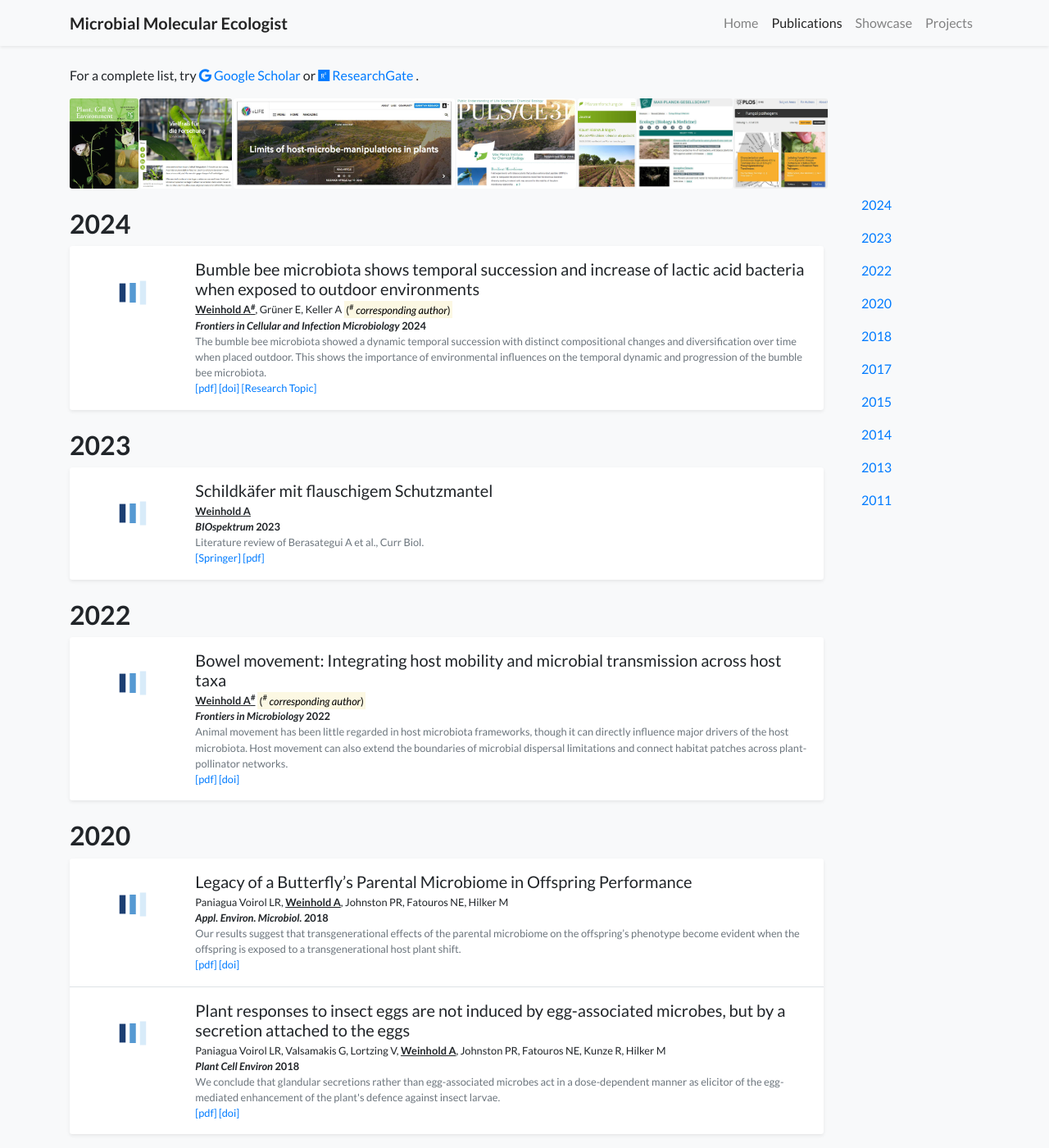
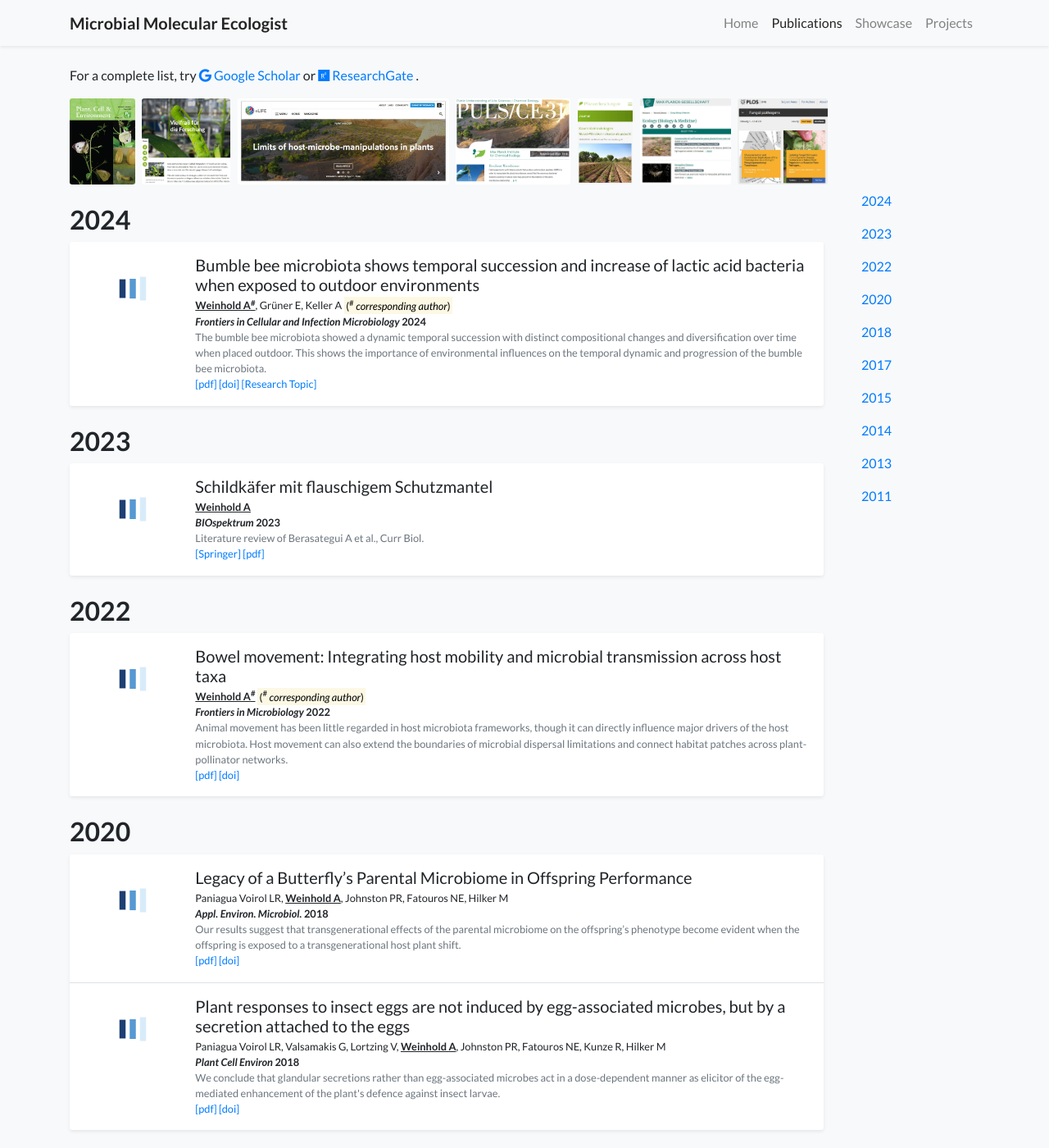
Before and after one commit to micromole/micromole.github.io, a Jekyll site: the page built from publications.html, in a window 1280 px wide and 1400 px high. Shown: the whole window at 82% size. Built offline with Jekyll 4.4.1, drawn with Linux system fonts in a browser that asks for light colours; nearby versions of some CDN libraries; comment, search, counter and statistics services are not loaded; a style sheet for code colours, icons or effects is not loaded.

Commit message:
Update publications.html

```diff
--- a/publications.html
+++ b/publications.html
@@ -32,14 +32,14 @@ body_attr: >-
 <style>
 /* Default sizes for larger screens */
 .small-img {
-    height: 110px;
+    height: 105px;
     width: auto;
 }
 
 /* Smaller sizes for screens below 576px (Bootstrap's xs breakpoint) */
 @media (max-width: 576px) {
     .small-img {
-        height: 80px; /* Adjust as needed */
+        height: 75px; /* Adjust as needed */
     }
 }
 </style>
```
